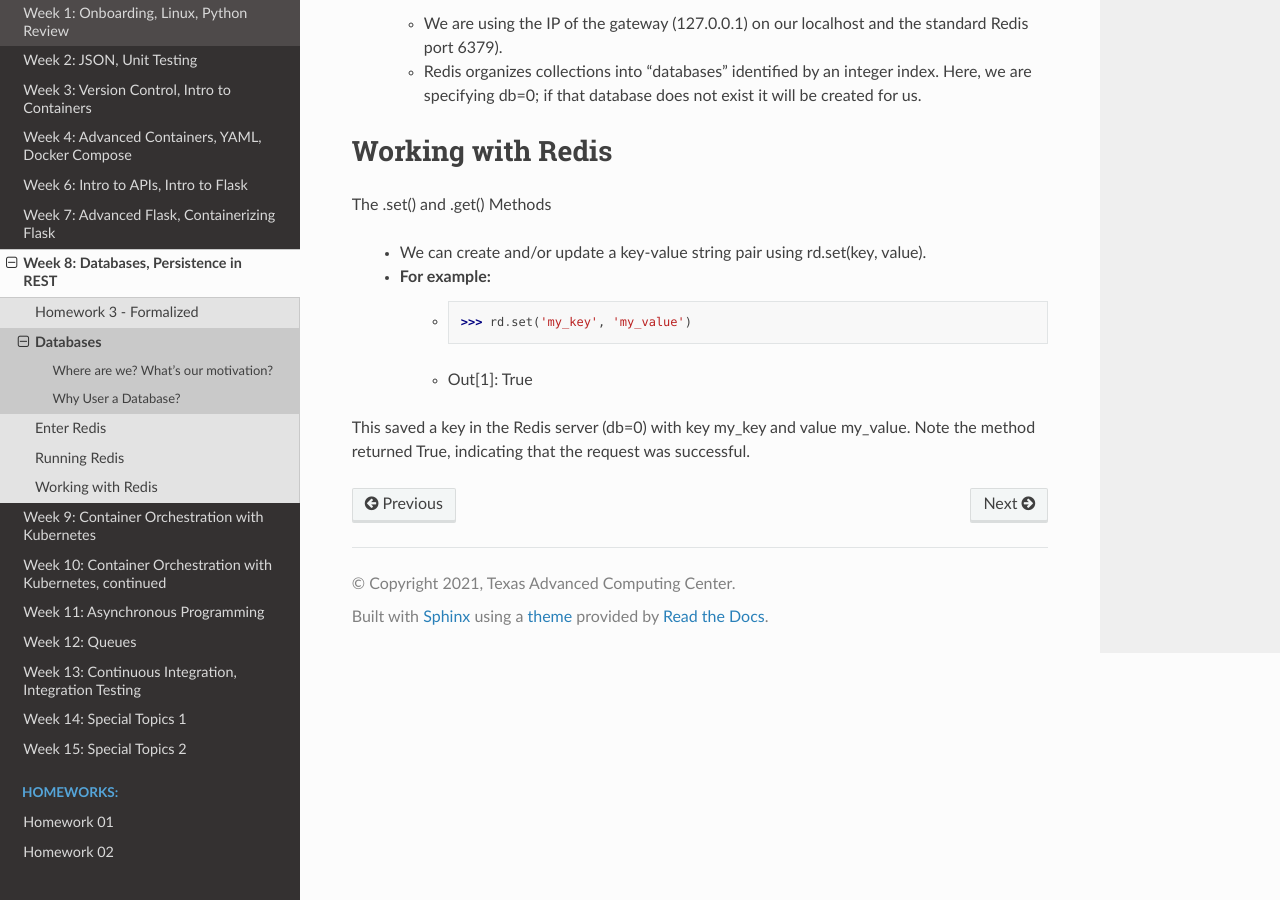
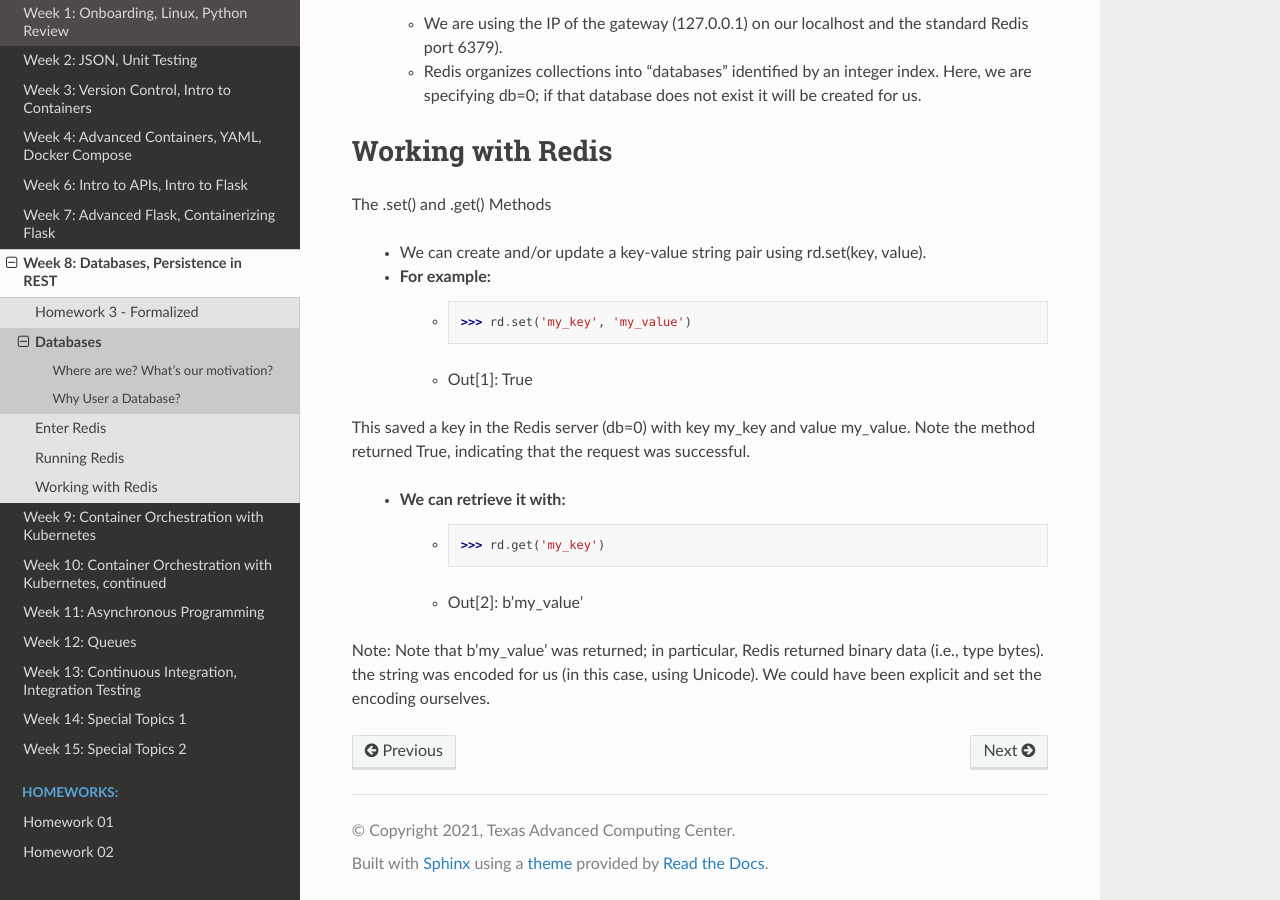
Before and after one commit to TACC/coe-332-sp21, a Sphinx documentation site: the page built from docs/week08/databases_intro_redis.rst, in a window 1280 px wide and 900 px high, scrolled down 3617 px. Built offline with Sphinx 7.4.7 and the Read the Docs theme 2.0.0, drawn with Linux system fonts in a browser that asks for light colours.

Commit message:
added more to week08

```diff
--- a/docs/week08/databases_intro_redis.rst
+++ b/docs/week08/databases_intro_redis.rst
@@ -149,3 +149,11 @@ The .set() and .get() Methods
       - Out[1]: True
 
 This saved a key in the Redis server (db=0) with key my_key and value my_value. Note the method returned True, indicating that the request was successful.
+
+   - We can retrieve it with:
+      -  >>> rd.get('my_key')
+      - Out[2]: b'my_value'
+
+Note:
+Note that b'my_value' was returned; in particular, Redis returned binary data (i.e., type bytes).
+the string was encoded for us (in this case, using Unicode). We could have been explicit and set the encoding ourselves.
```
